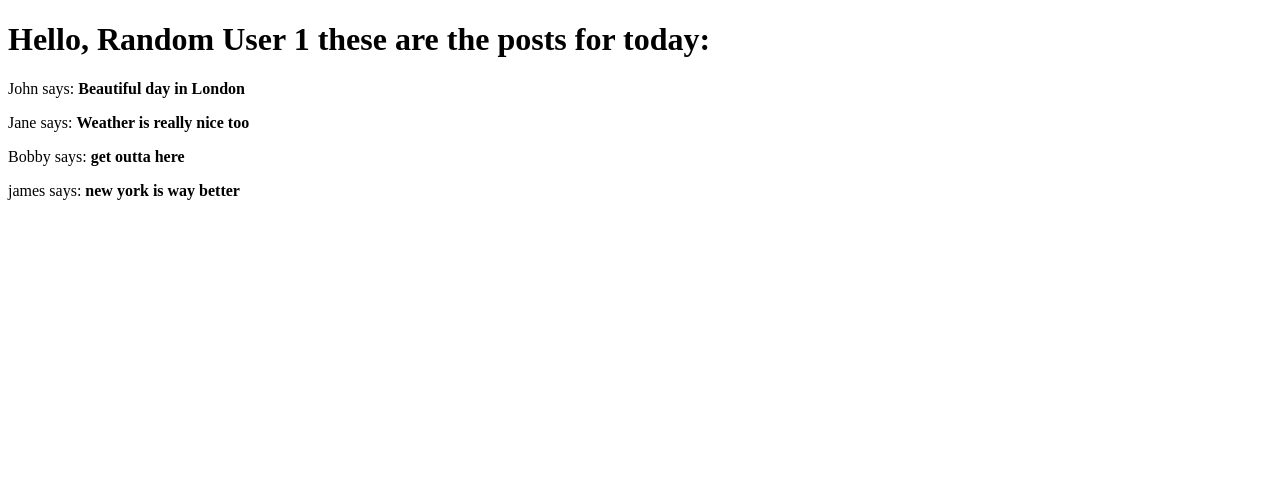
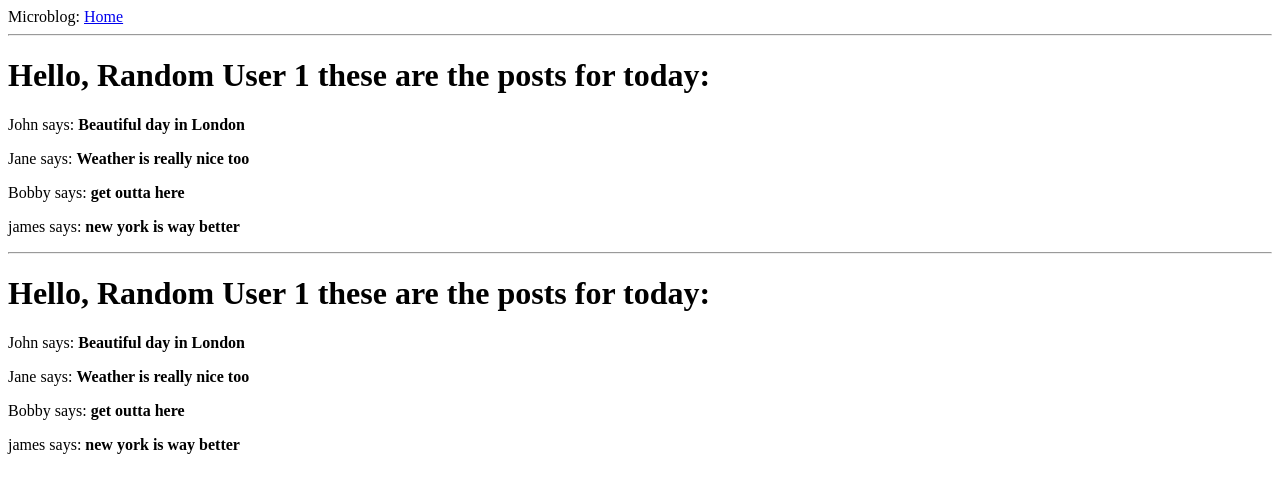
Before and after one commit to AF-datascience/blogsite_flask, a Flask app: page / in a window 1280 px wide. Shown: the top 493 px of the page. Run offline with Flask 3, Linux system fonts and the light colour scheme.

Commit message:
Completed Templates for the micro blog

```diff
--- a/app/__init__.py
+++ b/app/__init__.py
@@ -1,5 +1,7 @@
 from flask import Flask
+from config import Config
 
 app = Flask(__name__)
+app.config.from_object(Config)
 
 from app import routes
--- a/app/routes.py
+++ b/app/routes.py
@@ -36,4 +36,5 @@ def index():
     ]
 
 
-    return render_template('index.html', title = '', user = user, posts = posts)
+    return render_template('index.html', title = 'My Microblog',
+                           user = user, posts = posts)
--- /dev/null
+++ b/app/templates/base.html
@@ -0,0 +1,20 @@
+<!-- this is a base template page
+all other pages can be derived from this one-->
+
+<!DOCTYPE html>
+<html>
+    <head>
+    {%if title%}
+    <title>{{title}} - Microblog</title>
+    {%else%}
+    <title>Welcome to Microblog</title>
+    {%endif%}
+    </head>
+    <body>
+        <div>Microblog: <a href = "/index">Home</a></div>
+        <hr>
+        {%block content%}{%endblock%}
+        <hr>
+        {%block new_content%}{%endblock%}
+    </body>
+</html>
--- a/app/templates/index.html
+++ b/app/templates/index.html
@@ -1,16 +1,6 @@
-<!DOCTYPE html>
+{% extends "base.html"%}
 
-<html>
-    <head>
-        {% if title%}
-        <title> {{title}} - Microblog</title>
-        {%else%}
-        <title>Welcome to the Microblog</title>
-        {%endif%}
-
-
-    </head>
-    <body>
+{%block content%}
         <h1> Hello, {{user.username}} these are the posts for today: </h1>
         {% for post in posts%}
         <div>
@@ -19,5 +9,15 @@
             </p>
         </div>
         {%endfor%}
-    </body>
-</html>
+{% endblock%}
+
+{%block new_content%}
+        <h1> Hello, {{user.username}} these are the posts for today: </h1>
+        {% for post in posts%}
+        <div>
+            <p>{{post.author.username}} says:
+                <b>{{post.body}}</b>
+            </p>
+        </div>
+        {%endfor%}
+{% endblock%}
--- /dev/null
+++ b/config.py
@@ -0,0 +1,4 @@
+import os
+
+class Config:
+    SECRET_KEY = os.environ.get("SECRET KEY") or "you will never guess"
```
Also changed, not shown: app/forms.py (added).
